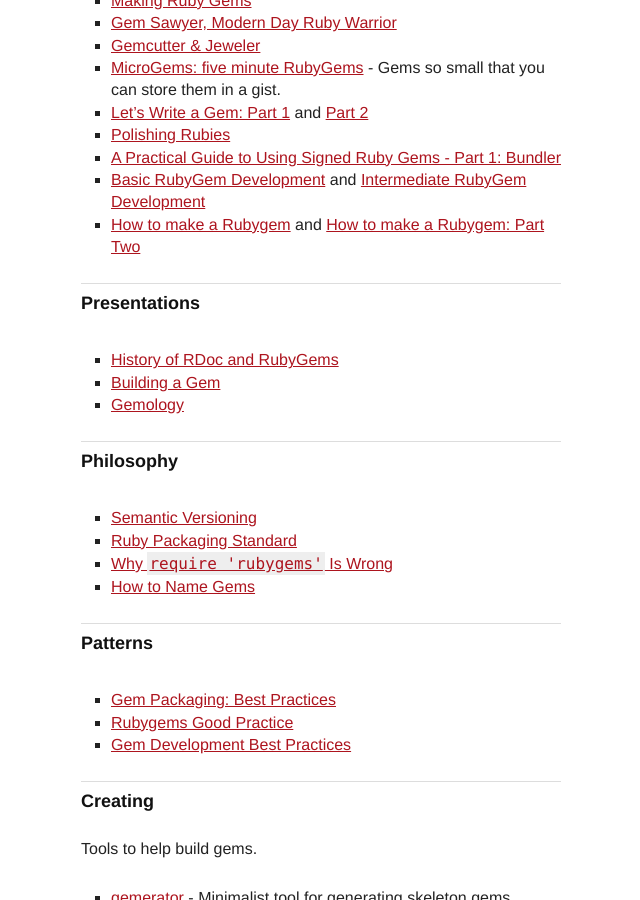
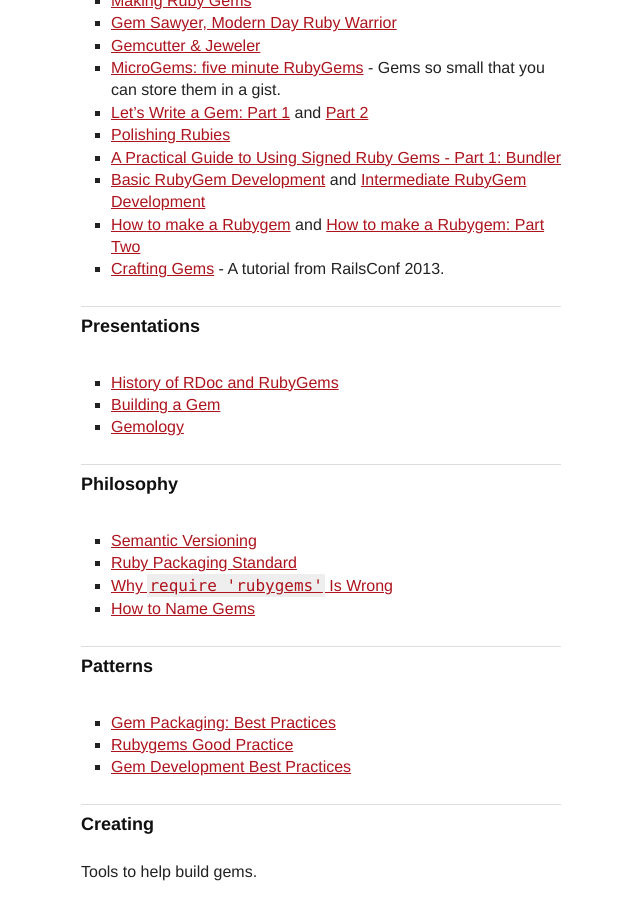
Before and after one commit to radar/guides, a Jekyll site: the page built from resources.md, in a window 1280 px wide and 900 px high, scrolled down 389 px. Shown: the whole window, without its empty margins (319-959 px from the left). Built offline with Jekyll 4.4.1, drawn with Linux system fonts in a browser that asks for light colours.

Commit message:
Add Pat Allen's 'Crafting Gems' tutorial to resources

```diff
--- a/resources.md
+++ b/resources.md
@@ -20,6 +20,7 @@ Tutorials
 * [A Practical Guide to Using Signed Ruby Gems - Part 1: Bundler](http://blog.meldium.com/home/2013/3/3/signed-rubygems-part)
 * [Basic RubyGem Development](http://tech.pro/tutorial/1226/basic-rubygem-development) and [Intermediate RubyGem Development](http://tech.pro/tutorial/1277/intermediate-rubygem-development)
 * [How to make a Rubygem](http://www.alexedwards.net/blog/how-to-make-a-rubygem) and [How to make a Rubygem: Part Two](http://www.alexedwards.net/blog/how-to-make-a-rubygem-part-two)
+* [Crafting Gems](http://railsconftutorials.com/2013/sessions/crafting_gems.html) - A tutorial from RailsConf 2013.
 
 Presentations
 -------------
```
